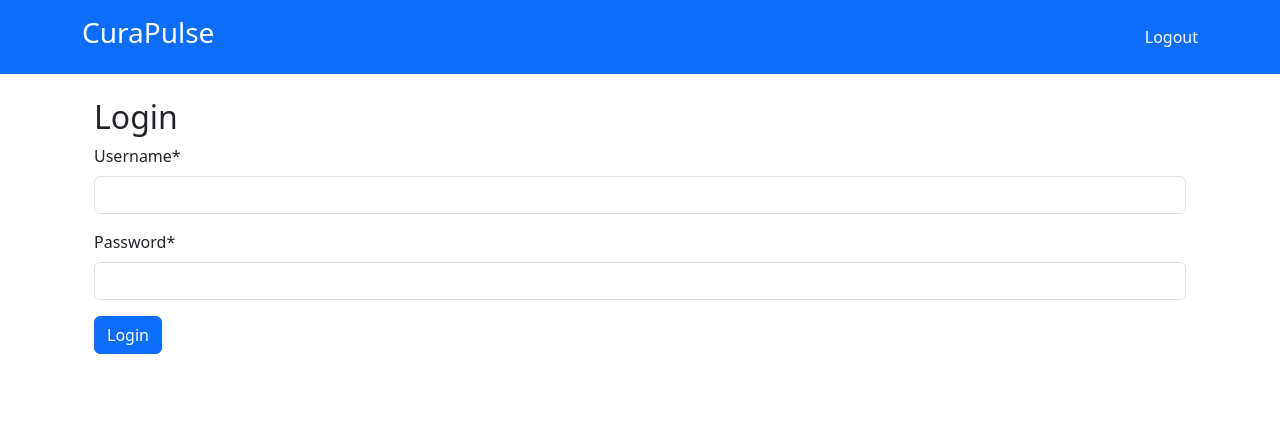
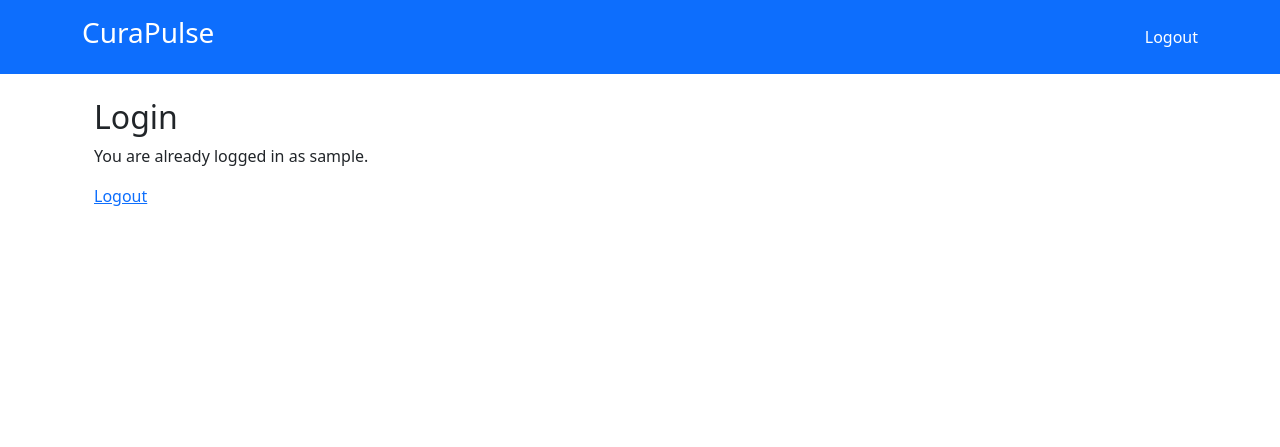
Before and after one commit to okusjid/CuraPulse, a Django app: page / in a window 1280 px wide. Shown: the top 447 px of the page. Run offline with Django 5.2, Linux system fonts and the light colour scheme; the visitor is signed in with stand-in values (Sample User, id 1); some libraries are stand-ins or nearby versions.

Commit message:
Fixed Login

```diff
--- a/src/accounts/templates/accounts/login.html
+++ b/src/accounts/templates/accounts/login.html
@@ -11,11 +11,15 @@
             {{ error }}
         </div>
     {% endif %}
-
+    {% if not user.is_authenticated %}
     <form method="post">
         {% csrf_token %}
         {{ form|crispy }}
         <button type="submit" class="btn btn-primary">Login</button>
     </form>
+    {% else %}
+    <p>You are already logged in as {{ user.username }}.</p>
+    <a href="/accounts/logout/">Logout</a>
+    {% endif %}
 </div>
 {% endblock %}
--- a/src/accounts/urls.py
+++ b/src/accounts/urls.py
@@ -45,5 +45,4 @@ urlpatterns = [
     path('patients/update/<int:pk>/', create_update_patient_view, name='update_patient_view'),
     path('patients/delete/<int:pk>/', delete_patient_view, name='delete_patient_view'),
     path('patient-medical-records/', record_list, name='record_list' ),
-
 ]
```
